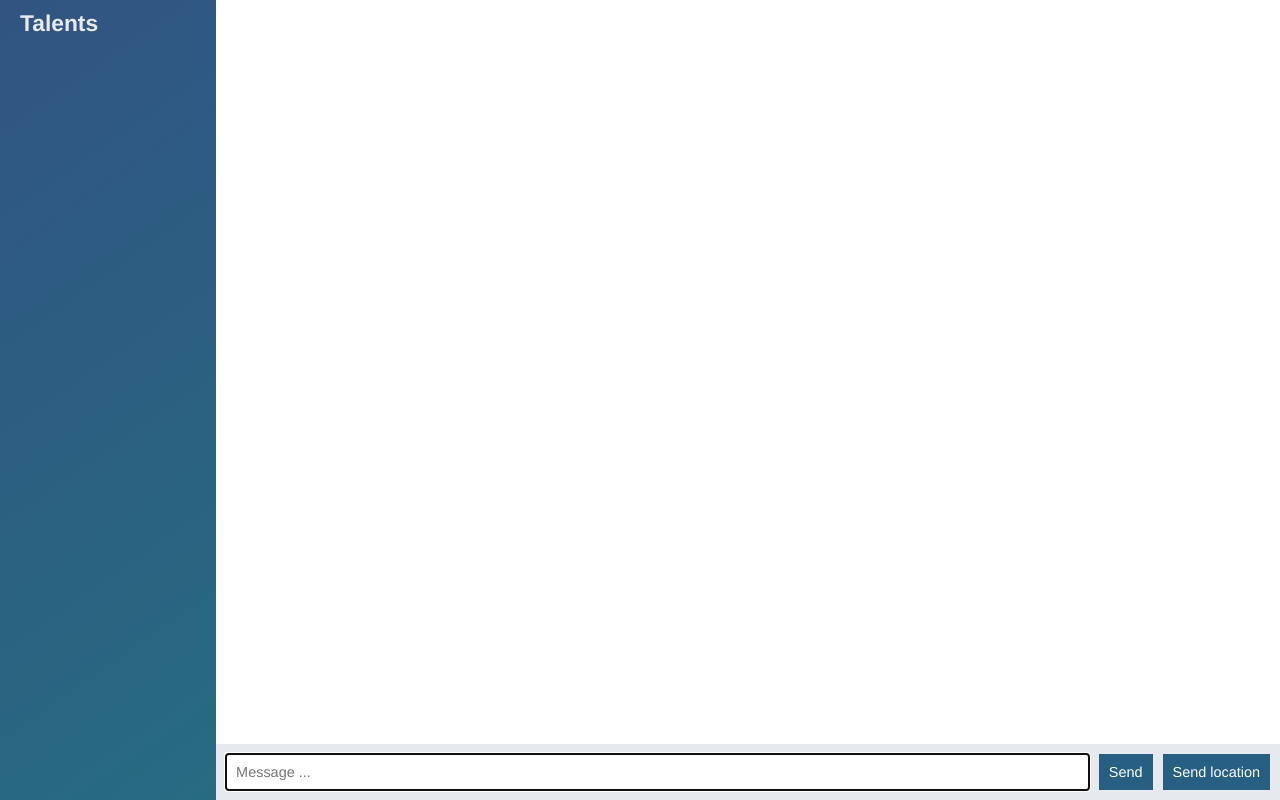
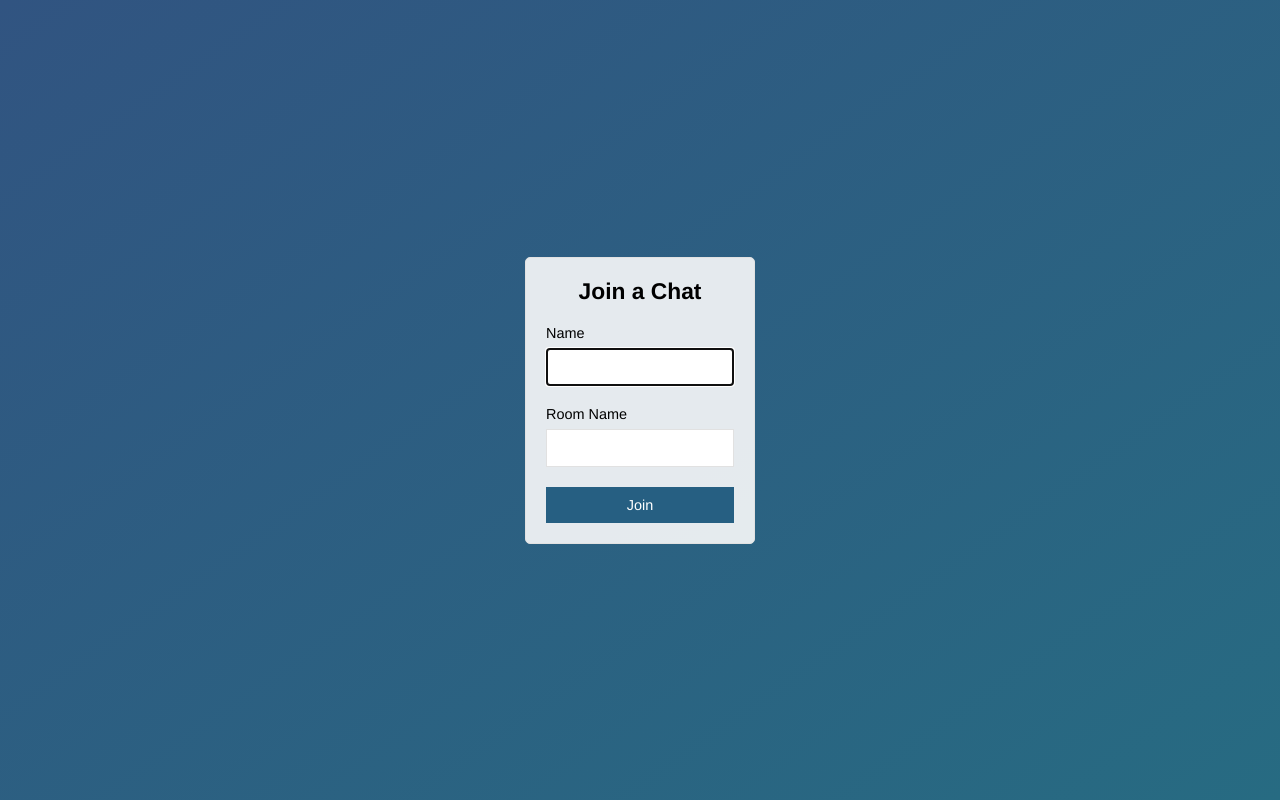
Before and after one commit to moumen-soliman/nodejs-chat, a website: page public/index.html in a window 1280 px wide. Drawn offline with nearby package versions, Linux system fonts and the light colour scheme; no server answers.

Commit message:
Add join page

```diff
--- a/public/index.html
+++ b/public/index.html
@@ -2,58 +2,28 @@
 <html>
 <head>
 	<meta charset="utf-8">
-	<title>Node JS chat - Mo'men Soliman</title>
+	<title>NodeJS chat - Mo'men Soliman</title>
+	<meta name="viewport" content="width=device-width, initial-scale=1, user-scalable=no">
 	<link rel="stylesheet" href="/css/style.css">
 </head>
-<body class="chat">
-
-	<div class="chat__sidebar">
-		<h3>Talents</h3>
-		<div id="users"></div>
+<body class="centered-form">
+	<div class="centered-form__form">
+		<form action="/chat.html">
+			<div class="form-field">
+				<h3>Join a Chat</h3>
+			</div>
+			<div class="form-field">
+				<label>Name</label>
+				<input type="text" name="name" autofocus>
+			</div>
+			<div class="form-field">
+				<label>Room Name</label>
+				<input type="text" name="room" autofocus>
+			</div>
+			<div class="form-field">
+				<button>Join</button>
+			</div>
+		</form>
 	</div>
-
-	<div class="chat__main">
-		<ol id="messages" class="chat__messages"></ol>
-
-		<div class="chat__footer">
-			<form id="message-form">
-				<input type="text" name="message" placeholder="Message ..." autofocus autocomplete="off">
-				<button>Send</button>
-			</form>
-			<button id="send-location">Send location</button>
-		</div>
-	</div>
-
-	<script id="message-template" type="text/template">
-		<li class="message">
-			<div class="message__title">
-				<h4>{{from}}</h4>
-				<span>{{createdAt}}</span>
-			</div>
-			<div class="message__body">
-				<p>{{text}}</p>
-			</div>
-		</li>
-	</script>
-
-	<script id="location-message-template" type="text/template">
-		<li class="message">
-			<div class="message__title">
-				<h4>{{from}}</h4>
-				<span>{{createdAt}}</span>
-			</div>
-			<div class="message__body">
-				<p>
-					<a href="{{url}}" target="_blank">My current location</a>
-				</p>
-			</div>
-		</li>
-	</script>
-
-	<script type="text/javascript" src="/socket.io/socket.io.js"></script>
-	<script type="text/javascript" src="js/libs/jquery-3.2.1.min.js"></script>
-	<script type="text/javascript" src="js/libs/moment.js"></script>
-	<script type="text/javascript" src="js/libs/mustache.js"></script>
-	<script type="text/javascript" src="js/index.js"></script>
 </body>
 </html>
```
Also changed, not shown: public/chat.html (added, +60 -0 lines), public/js/chat.js (renamed from public/js/index.js).
